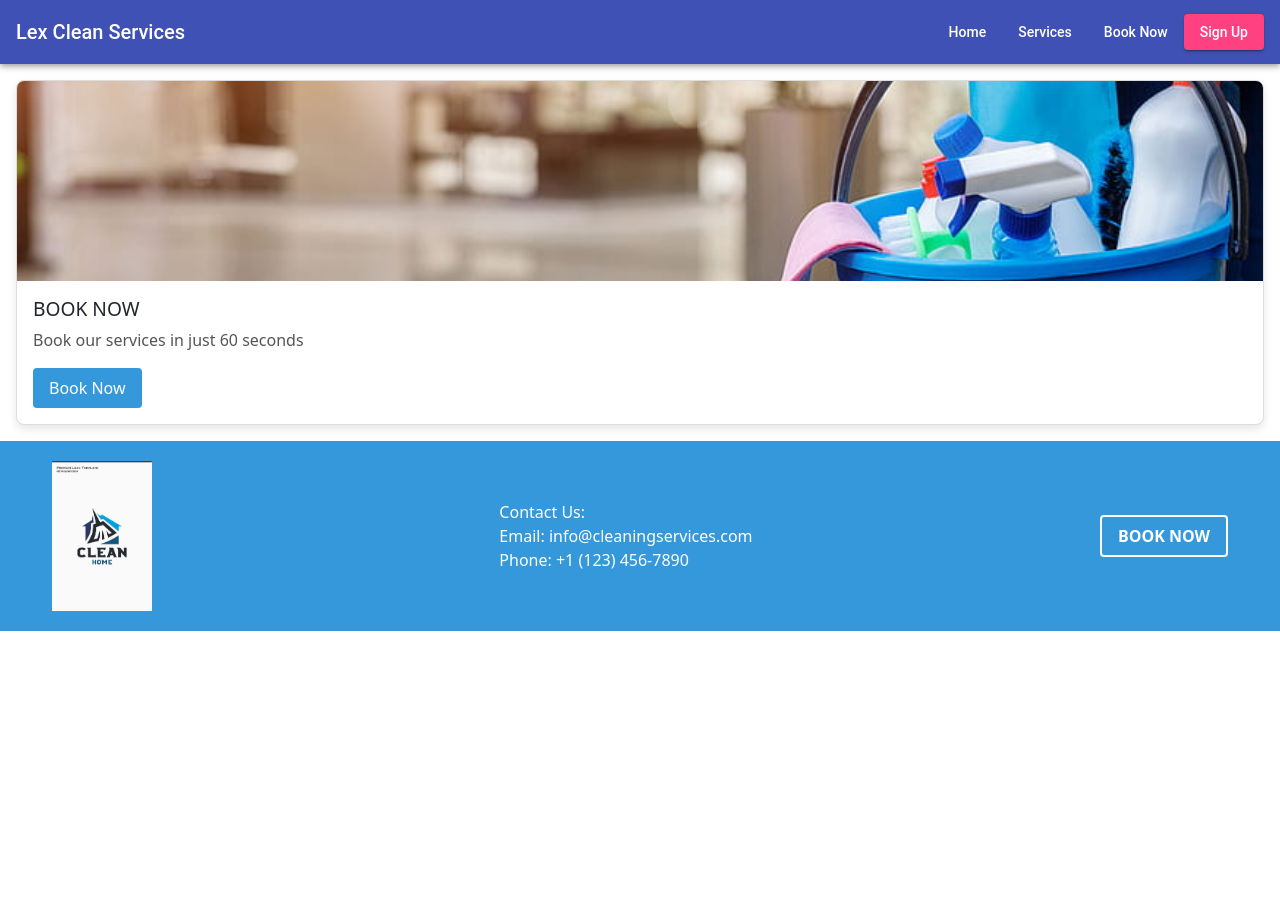
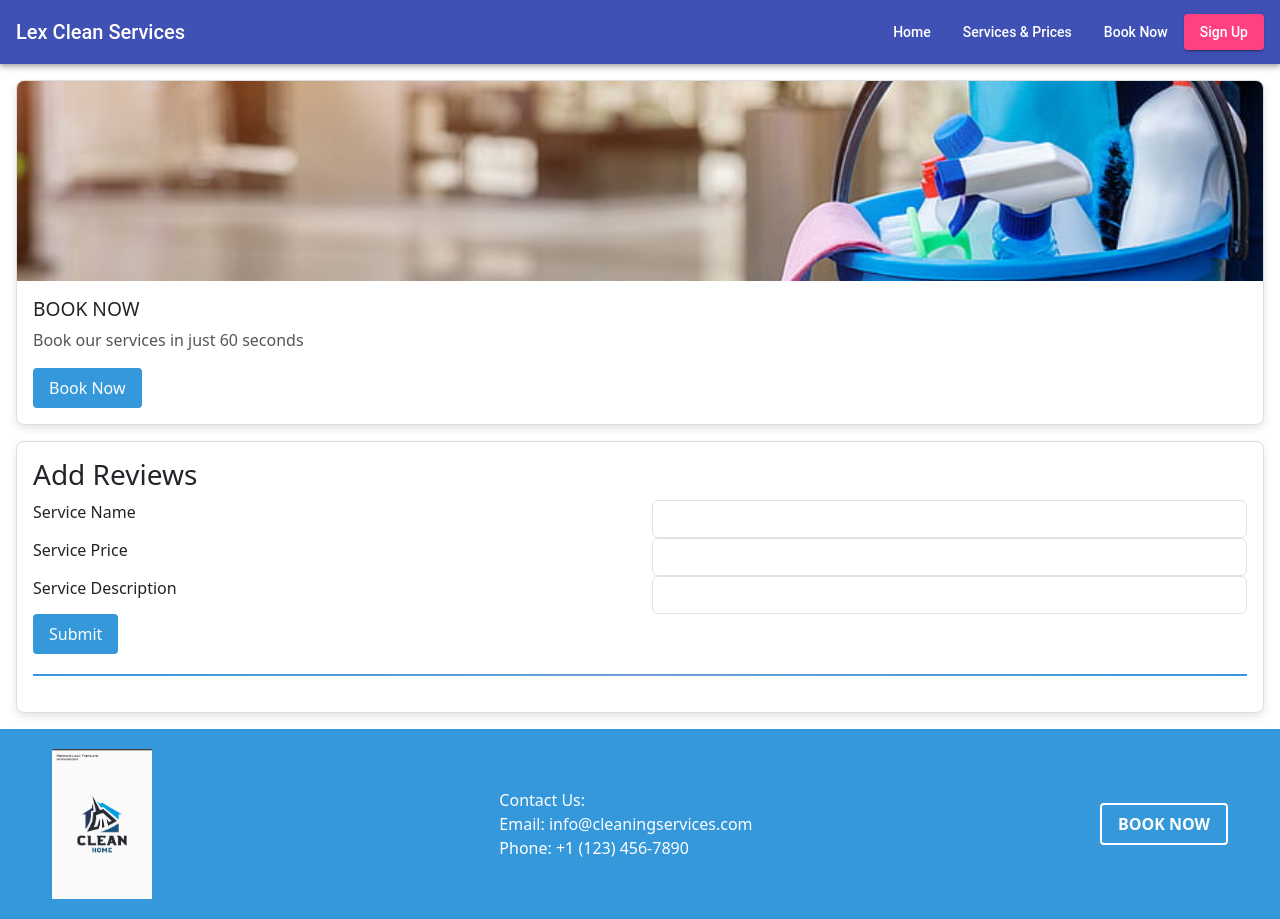
Before and after one commit to NGO-Website/luxclean, an Angular app: page / in a window 1280 px wide. Before the commit the page ends 800 px from the top, so only its background shows below. Built offline with nearby package versions, Linux system fonts and the light colour scheme.

Commit message:
merge changes

```diff
--- a/src/app/components/book-now/book-now.component.scss
+++ b/src/app/components/book-now/book-now.component.scss
@@ -4,7 +4,8 @@
   max-width: 600px;
   margin: 0 auto;
   text-align: center;
-  margin-top: 50px;
+  margin-top: 30px;
+  margin-bottom: 30px;
   padding: 20px;
   border: 1px solid #ccc;
   border-radius: 8px;
--- a/src/app/components/home/home.component.html
+++ b/src/app/components/home/home.component.html
@@ -8,3 +8,5 @@
       <button class="btn" routerLink="/book-now" (click)="bookNow()">Book Now</button>
     </div>
 </div>
+
+<app-reviews></app-reviews>
--- a/src/app/components/navbar/navbar.component.html
+++ b/src/app/components/navbar/navbar.component.html
@@ -3,7 +3,7 @@
 
   <div class="spacer"></div>
   <a mat-button routerLink="/">Home</a>
-  <a mat-button>Services</a>
+  <a mat-button>Services & Prices</a>
   <a mat-button routerLink="/book-now">Book Now</a>
   <a mat-raised-button color="accent">Sign Up</a>
 </mat-toolbar>
```
